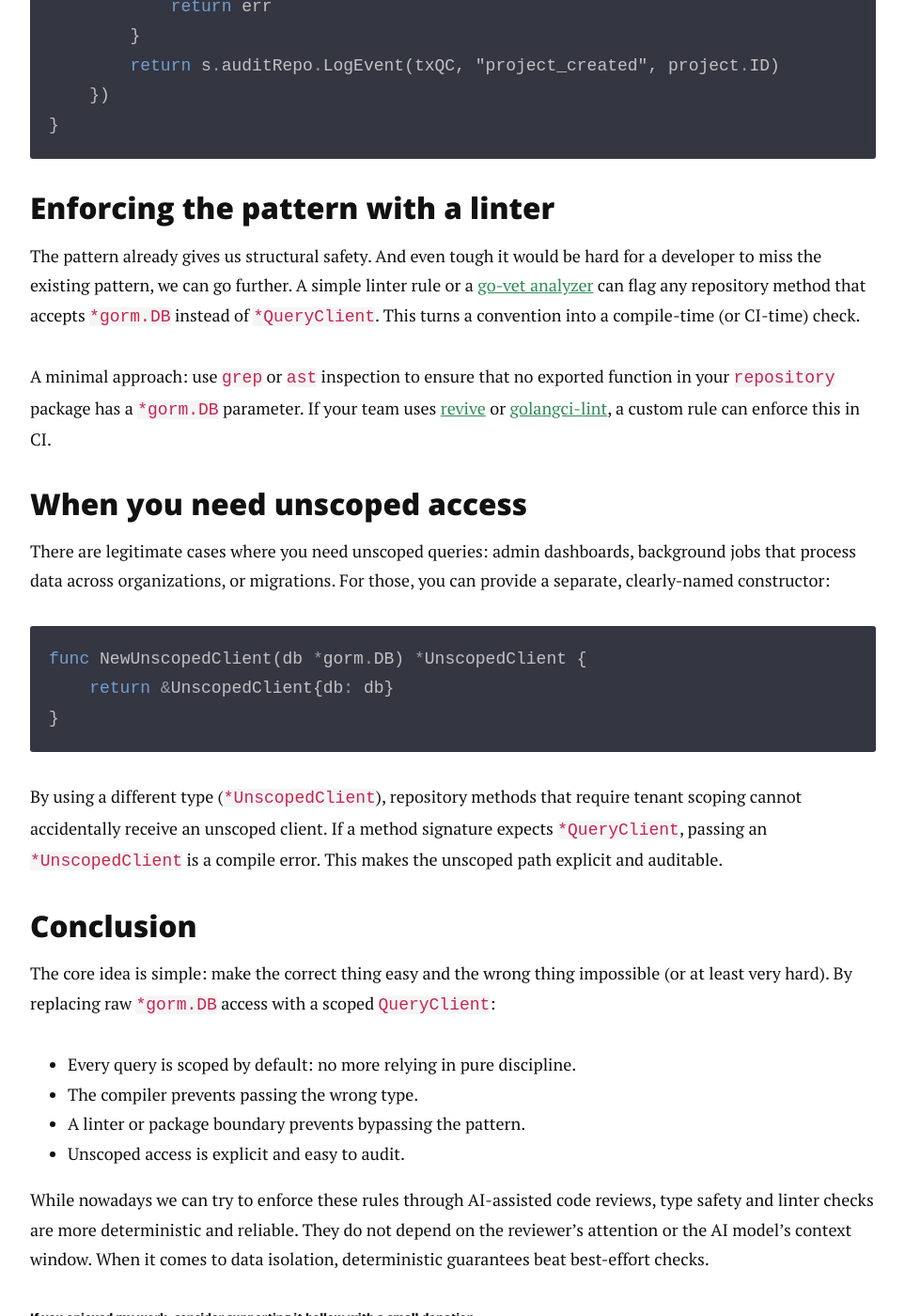
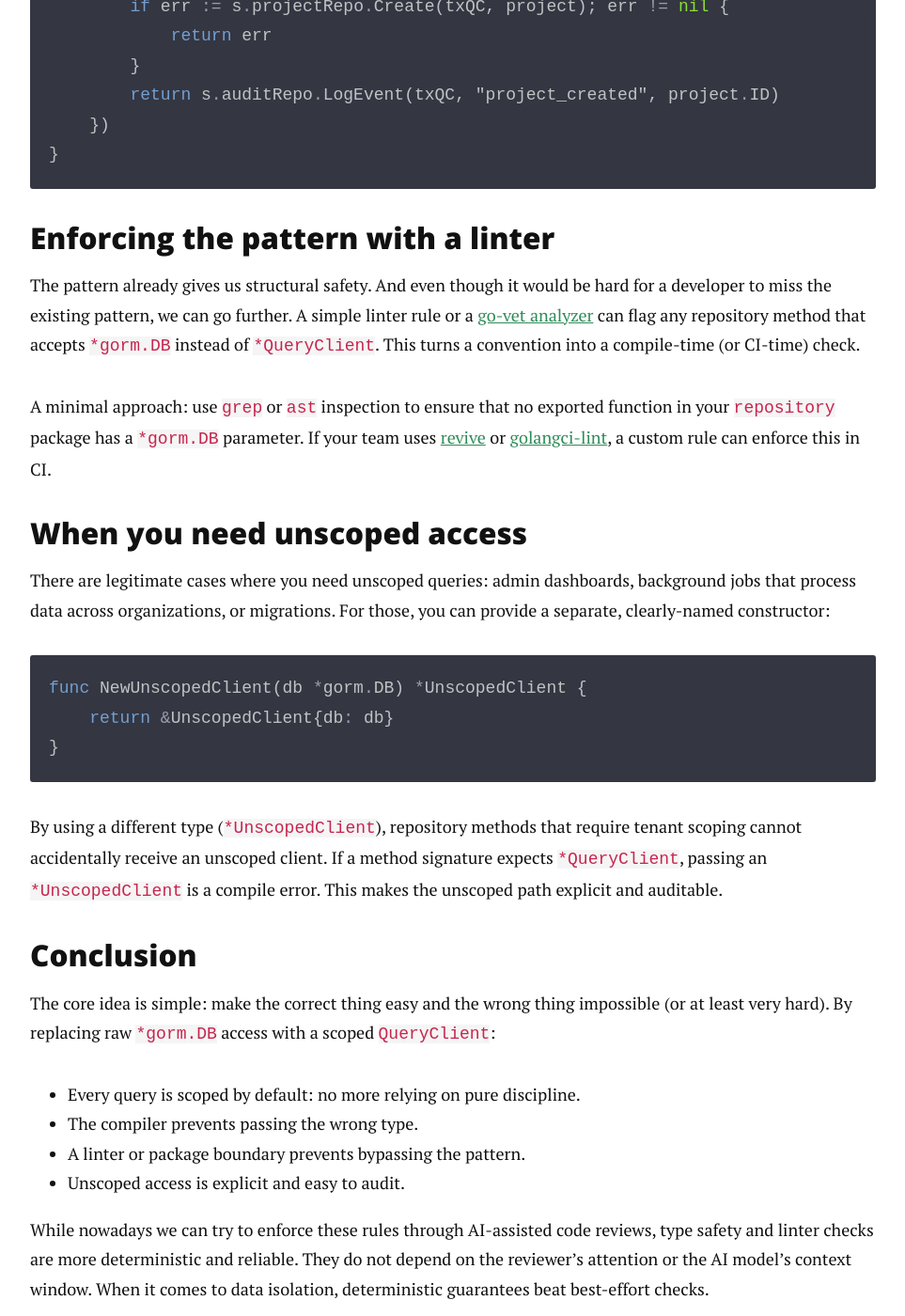
Before and after one commit to pedrorijo91/pedrorijo91.github.io, a Jekyll site: the page built from _posts/2026-11-07-gorm-scoped-queries.markdown, in a window 1280 px wide and 1400 px high, scrolled down 5331 px. Shown: the whole window at 94% size, without its empty margins (158-1121 px from the left). Built offline with Jekyll 4.4.1, drawn with Linux system fonts in a browser that asks for light colours; comment, search, counter and statistics services are not loaded; some of the changed text lies outside the part shown.

Commit message:
final iterations

```diff
--- a/_posts/2026-11-07-gorm-scoped-queries.markdown
+++ b/_posts/2026-11-07-gorm-scoped-queries.markdown
@@ -162,7 +163,7 @@ func (s *ProjectService) CreateProject(qc *QueryClient, req CreateProjectRequest
 
 ### Enforcing the pattern with a linter
 
-The pattern already gives us structural safety. And even tough it would be hard for a developer to miss the existing pattern, we can go further. A simple linter rule or a [go-vet analyzer](https://pkg.go.dev/golang.org/x/tools/go/analysis) can flag any repository method that accepts `*gorm.DB` instead of `*QueryClient`. This turns a convention into a compile-time (or CI-time) check.
+The pattern already gives us structural safety. And even though it would be hard for a developer to miss the existing pattern, we can go further. A simple linter rule or a [go-vet analyzer](https://pkg.go.dev/golang.org/x/tools/go/analysis) can flag any repository method that accepts `*gorm.DB` instead of `*QueryClient`. This turns a convention into a compile-time (or CI-time) check.
 
 A minimal approach: use `grep` or `ast` inspection to ensure that no exported function in your `repository` package has a `*gorm.DB` parameter. If your team uses [revive](https://github.com/mgechev/revive) or [golangci-lint](https://golangci-lint.run/), a custom rule can enforce this in CI.
 
@@ -182,7 +183,7 @@ By using a different type (`*UnscopedClient`), repository methods that require t
 
 The core idea is simple: make the correct thing easy and the wrong thing impossible (or at least very hard). By replacing raw `*gorm.DB` access with a scoped `QueryClient`:
 
-- Every query is scoped by default: no more relying in pure discipline.
+- Every query is scoped by default: no more relying on pure discipline.
 - The compiler prevents passing the wrong type.
 - A linter or package boundary prevents bypassing the pattern.
 - Unscoped access is explicit and easy to audit.
```
Also changed, not shown: other parts of _posts/2026-11-07-gorm-scoped-queries.markdown (+2 -1 lines).
